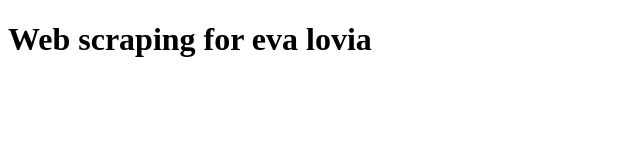
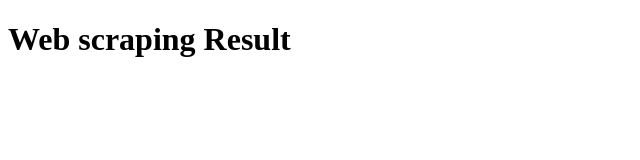
Before and after one commit to kushaltirumala/scrape, a website: page public/index.html in a window 1280 px wide. Shown: the whole page, without its empty margins (0-640 px from the left). Drawn offline with Linux system fonts and the light colour scheme.

Commit message:
fix index.html

```diff
--- a/public/index.html
+++ b/public/index.html
@@ -1,10 +1,10 @@
 <!DOCTYPE html>
 <html>
 	<head>
-		<title>hehecumhehe</title>
+		<title>Web scraping Result (In Progress)</title>
 	</head>
 	<body>
 
-		<h1>Web scraping for eva lovia</h1>
+		<h1>Web scraping Result</h1>
 	</body>
 </html>
```
